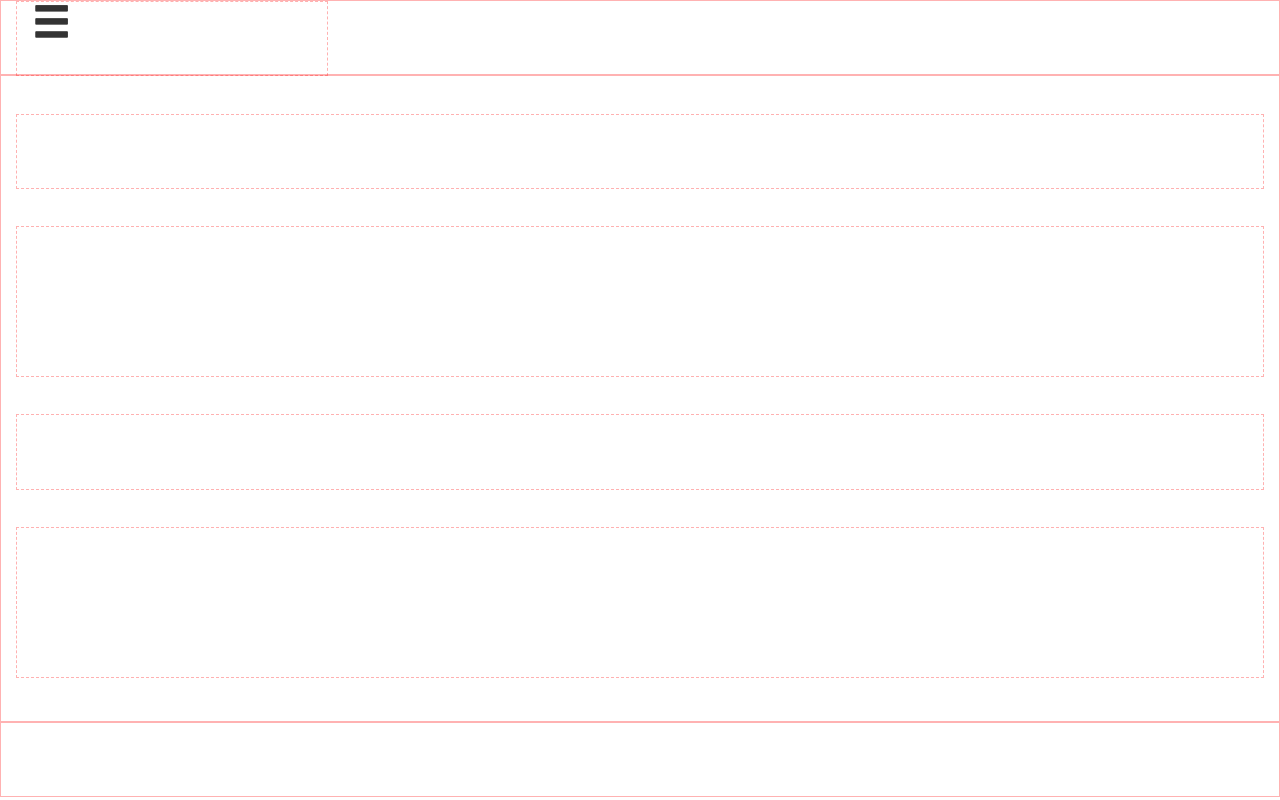
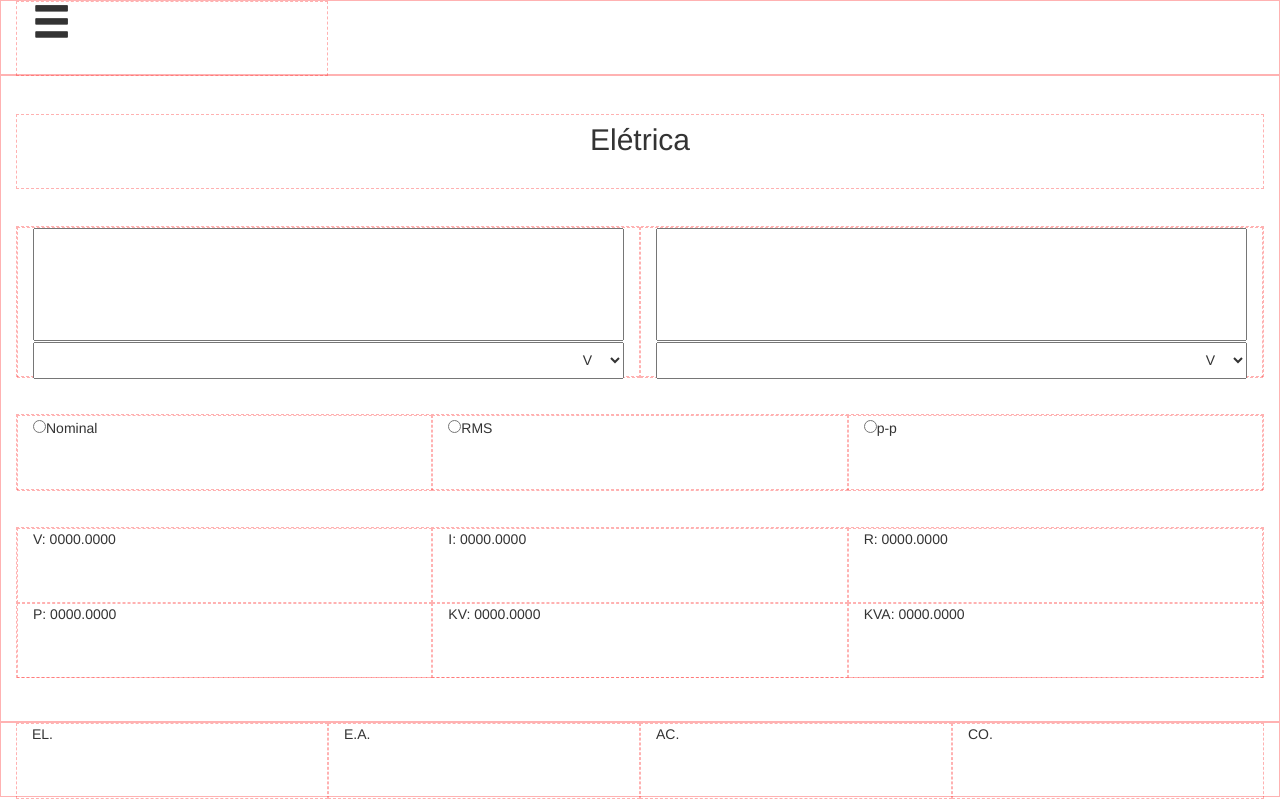
Before and after one commit to lucasfrct/soundapp, a plain HTML site: page index.html in a window 1280 px wide. Drawn offline with Linux system fonts and the light colour scheme.

Commit message:
atualiza canvas

```diff
--- a/index.html
+++ b/index.html
@@ -9,8 +9,10 @@
 		<script type="text/javascript" src="lib/angular.min.js"></script>
 		<script type="text/javascript" src="lib/jquery-3.2.1.min.js"></script>
 		<script type="text/javascript" src="lib/bootstrap-3.3.7/js/bootstrap.min.js"></script>
+		<script type="text/javascript" src="lib/canvasjs.min.js"></script>
 		<script type="text/javascript" src="app/soundapp.module.js"></script>
 		<script type="text/javascript" src="app/soundapp.controller.js"></script>
+		<script type="text/javascript" src="app/soundapp.controller.chart.js"></script>
 		<script type="text/javascript" src="vendor/js/soundapp.js"></script>
 	</head>
 	<body ng-controller ="soundappController as soundapp">
@@ -21,13 +23,81 @@
 				</nav>
 			</header>
 			<main class="main col-xs-12 row-17 line">
-				<div class="line-dashed row-offset-1 row-2"></div>
-				<div class="line-dashed row-offset-1 row-4"></div>
-				<div class="line-dashed row-offset-1 row-2"></div>
-				<div class="line-dashed row-offset-1 row-4"></div>
+				<div class="line-dashed row-offset-1 row-2 eletric">
+					<h2>{{ soundapp.title }}</h2>
+				</div>
+				<div class="line-dashed row-offset-1 row-4">
+
+				<div class="line-dashed col-xs-6 row-4">
+					<input class="col-xs-12 row-3">
+					<select class="col-xs-12 row-1" style="text-align: right;">
+						<option>V</option>
+						<option>I</option>
+						<option>R</option>
+						<option>P</option>
+						<option>KV</option>
+						<option>KVA</option>
+					</select>
+				</div>
+				<div class="line-dashed col-xs-6 row-4">
+					<input class="col-xs-12 row-3">
+					<select class="col-xs-12 row-1" style="text-align: right;">
+						<option>V</option>
+						<option>I</option>
+						<option>R</option>
+						<option>P</option>
+						<option>KV</option>
+						<option>KVA</option>
+					</select>
+				</div>
+
+
+				</div>
+				<div class="line-dashed row-offset-1 row-2">
+
+					<div class="line-dashed col-xs-4 row-2">
+						<span></span>
+						<input type="radio" name="type">Nominal
+					</div>
+					<div class="line-dashed col-xs-4 row-2">
+						<span></span>
+						<input type="radio" name="type">RMS
+					</div>
+					<div class="line-dashed col-xs-4 row-2">
+						<span></span>
+						<input type="radio" name="type">p-p
+					</div>
+
+				</div>
+				<div class="line-dashed row-offset-1 row-4">
+
+					<div class="line-dashed col-xs-4 row-2">
+						V: 0000.0000
+					</div>
+					<div class="line-dashed col-xs-4 row-2">
+						I: 0000.0000
+					</div>
+					<div class="line-dashed col-xs-4 row-2">
+						R: 0000.0000
+					</div>
+					<div class="line-dashed col-xs-4 row-2">
+						P: 0000.0000
+					</div>
+					<div class="line-dashed col-xs-4 row-2">
+						KV: 0000.0000
+					</div>
+					<div class="line-dashed col-xs-4 row-2">
+						KVA: 0000.0000
+					</div>
+
+
+				</div>
 			</main>
 			<footer class="footer col-xs-12 row-2 line">
-
+				<div class="line-dashed col-xs-3 row-2">EL.</div>
+				<div class="line-dashed col-xs-3 row-2">E.A.</div>
+				<div class="line-dashed col-xs-3 row-2">AC.</div>
+				<div class="line-dashed col-xs-3 row-2">CO.</div>
 			</footer>
 		</div>
 	</body>
--- a/vendor/css/soundapp.css
+++ b/vendor/css/soundapp.css
@@ -0,0 +1,9 @@
+.eletric h2 {
+	margin: 0 !important;
+	text-align: center;
+	padding: 1vh;
+}
+
+input {
+	width: auto;
+}
```
